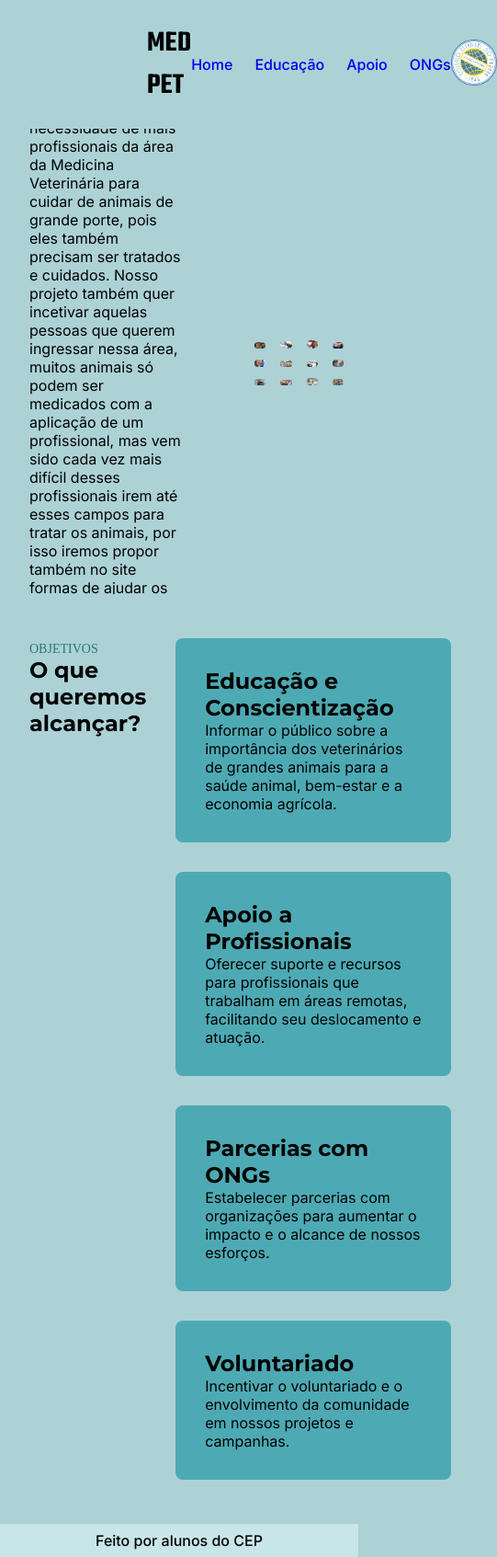
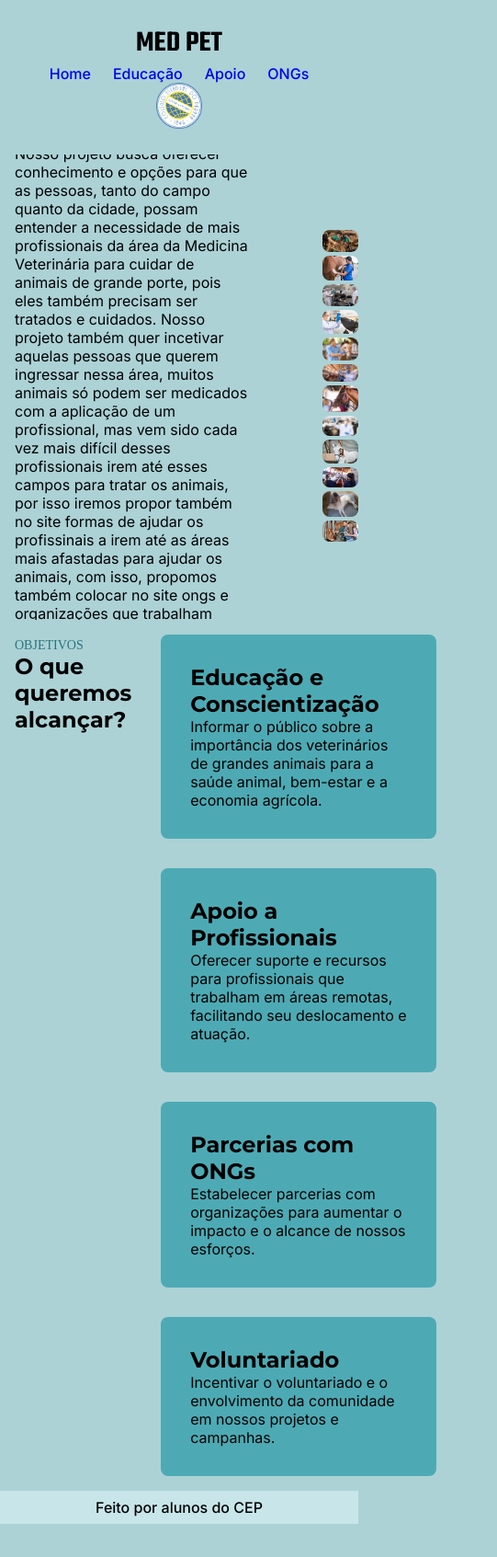
Before and after one commit to DaniIvanike/Agrinho, a plain HTML site: page index.html in a window 390 px wide. Shown: the whole page at 92% size, 541 px wide, since content can reach past the window. After the commit the page ends 1657 px from the top, so only its background shows below. Drawn offline with Linux system fonts and the light colour scheme.

Commit message:
responsividade

```diff
--- a/style.css
+++ b/style.css
@@ -237,3 +237,28 @@ nav{
     background: #c8e6e9;
     color: #000000;
 }
+
+@media (max-width: 480px) {
+    nav {
+        flex-direction: column;
+        padding: 1.5rem 1rem;
+    }
+
+    .hero {
+        padding: 0rem 1rem;
+    }
+
+    .hero-imagens-container {
+        column-count: 1;
+    }
+
+    .objetivos {
+        padding: 1rem;
+    }
+
+    .card-container {
+        padding: 0rem 1rem;
+        flex-direction: column;
+        align-items: center;
+    }
+}
```
